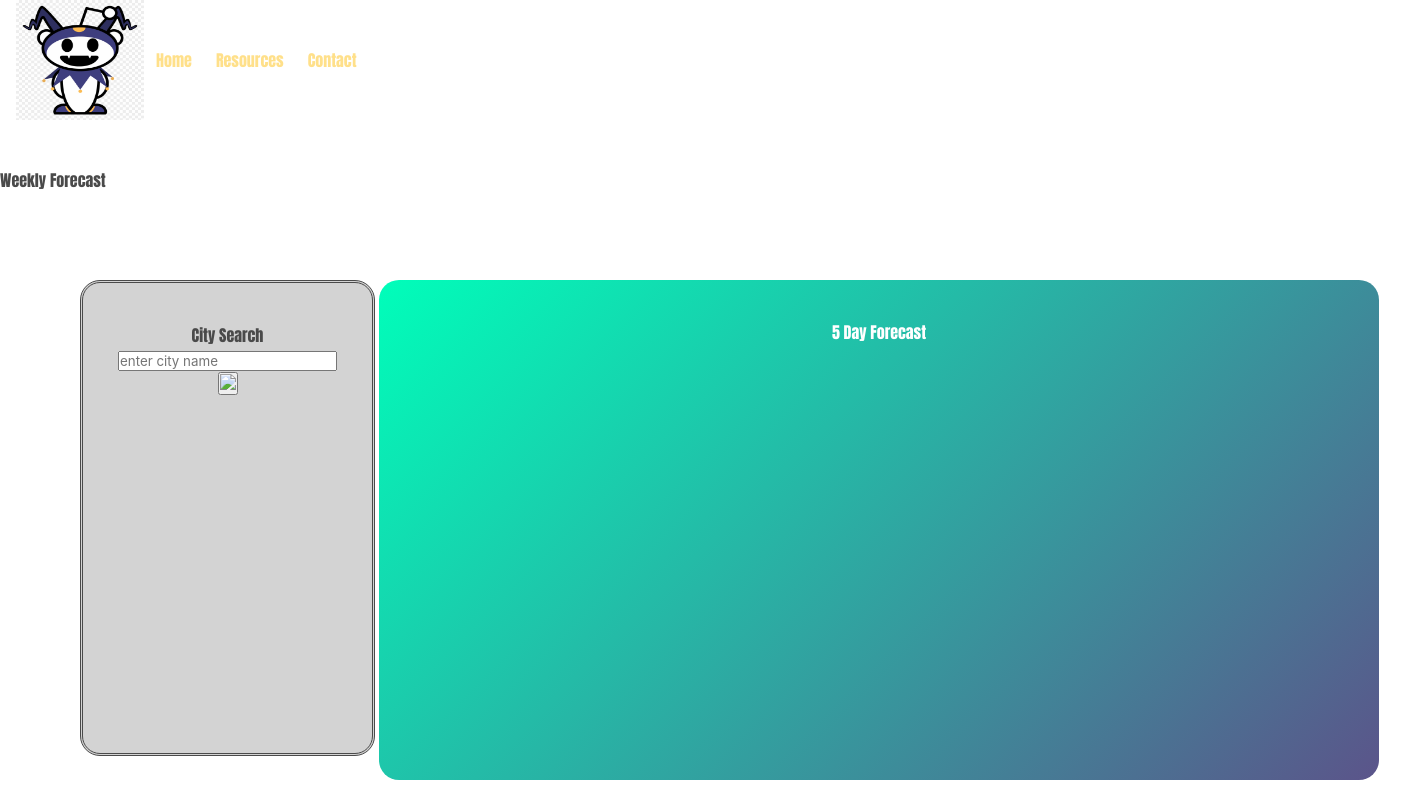
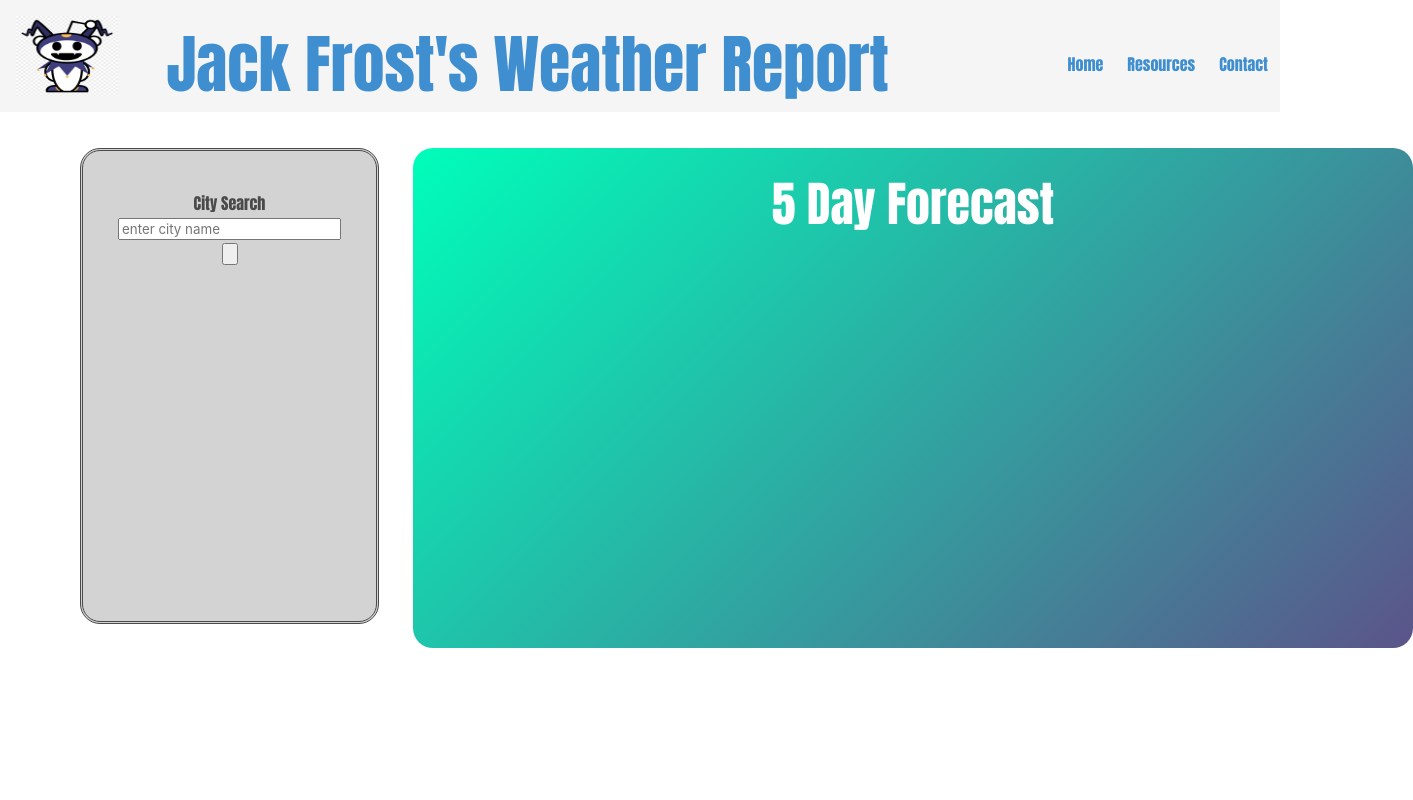
Before and after one commit to Midas24k/PdubOHHuunn, a plain HTML site: page index.html in a window 1280 px wide. Shown: the whole page, 1413 px wide, since content can reach past the window. Drawn offline with nearby package versions, Linux system fonts and the light colour scheme; a web font is replaced by a local one.

Commit message:
made changes to CSS

```diff
--- a/Assets/stylesheet.css
+++ b/Assets/stylesheet.css
@@ -1,38 +1,36 @@
 *{
-    margin: 0;
-    padding: 0;
     font-family: Impact, Haettenschweiler, 'Arial Narrow Bold', sans-serif;
-    box-sizing: border-box;
 
 }
 
-
-
-
 body {
-
-    align-content: center;
-
+    ;
 }
-
+.navbar {
+    font: size 36px; ;
+}
+.navbar h1 {
+    font-size: 64px;
+    ;
+}
 .geosearch{
     width: auto;
-    margin: 100px auto 0;
     border-radius: 20px;
     padding: 40px 35px;
     text-align: center;
     border-style: double;
     background-color: lightgray;
+    margin-right: 30px;
 }
 .fbox {
     width: 1000px;
     height: 500px;
     background: linear-gradient(135deg, #00feba, #5b548a);
     color: #fff;
-    margin: 100px auto 0;
     border-radius: 20px;
-    padding: 40px 35px;
+    padding: 20px 35px;
     text-align: center;
+    font-size: 48px;
 
 }
 .search {
@@ -62,5 +60,4 @@ body {
     width:60px;
     height: 60px;
     cursor: pointer;
-
 }
--- a/index.html
+++ b/index.html
@@ -11,50 +11,55 @@
     <link rel="stylesheet"href="https://cdn.jsdelivr.net/npm/bulma@0.9.4/css/bulma.min.css"/>
     <link href="https://fonts.googleapis.com/css2?family=MedievalSharp&family=Wallpoet&display=swap" rel="stylesheet">
   </head>
-    <header class="header mt-0 pb-6">
-        <nav class="navbar">
-            <div class="nav-brand is is-flex ml-4">
-                <img src="Assets/images/240-2400372_jack-frost-snoo-jack-frost-face-persona.png" alt="" style="width:10vw; height: 15vh;">
-                <div class="navbar-burger" data-target="navbarExampleTransparentExample">
+    <header class="header  mt-0 pb-6">
+        <nav class="navbar is>-transparent has-background-light pt-4">
+            <div class="nav-brand ml-4">
+                <img src="Assets/images/240-2400372_jack-frost-snoo-jack-frost-face-persona.png" alt="" style="width:8vw; height: 10vh;">
+                <div class="navbar-burger" data-target="">
                     <span></span>
                     <span></span>
                     <span></span>
                 </div>
-                <div id="navbarExampleTransparentExample"  class="navbar-menu">
+
+            </div>
+
+            <div class="navbar has-text-info has-background-light ml-6">
+                <h1 >Jack Frost's Weather Report</H1>
+            </div>
+
+
+
+            <div id="navbarlist"  class="navbar-menu ">
 
                 <div class="navbar-end ">
-                        <a class="navbar-item has-text-warning" href="#top">
+                    <a class="navbar-item has-text-info" href="">
                         Home
                     </a>
-                        <a class="navbar-item has-text-warning" href="">
+                    <a class="navbar-item has-text-info" href="">
                         Resources
                     </a>
-                        <a class="navbar-item has-text-warning" href="">
+                    <a class="navbar-item has-text-info" href="">
                         Contact
                     </a>
 
-                    </div>
                 </div>
             </div>
         </nav>
     </header>
 
 
-  </nav>
-
-  <h1 > Weekly Forecast</H1>
   <body>
 
     <div class="container is-flex">
-      <div class="columns ml-4">
+      <div class="columns is-one-third ml-4">
         <section class="geosearch">
             <h2> City Search </h2>
           <input type="text" placeholder="enter city name" spellcheck="false" />
-          <button><img src="Assets/images/magnifier.png" /></button>
+          <button><img src="" /></button>
         </section>
       </div>
 
-      <div class="columns ml-4">
+      <div class="columns is-three-quarters ml-4">
         <section id="forecast" class="fbox">
             <h2> 5 Day Forecast</h2>
         </section>
@@ -68,4 +73,7 @@
     </div>
 
   </body>
+  <footer>
+
+  </footer>
 </html>
```
Lines whose indentation alone changed are shown as unchanged.
